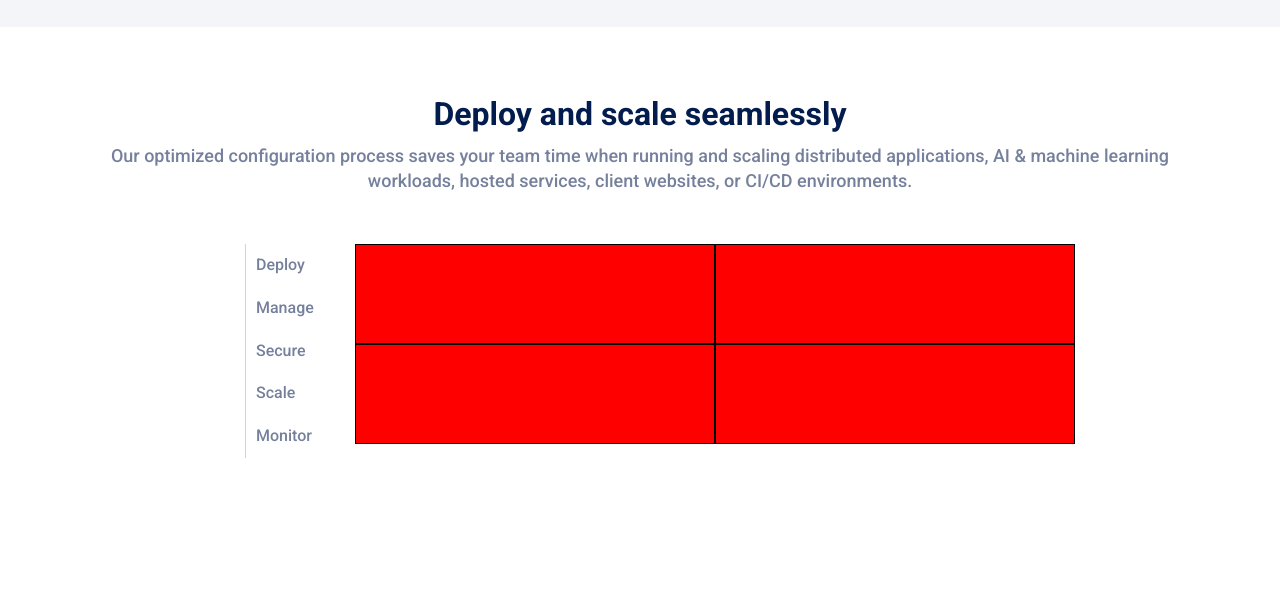
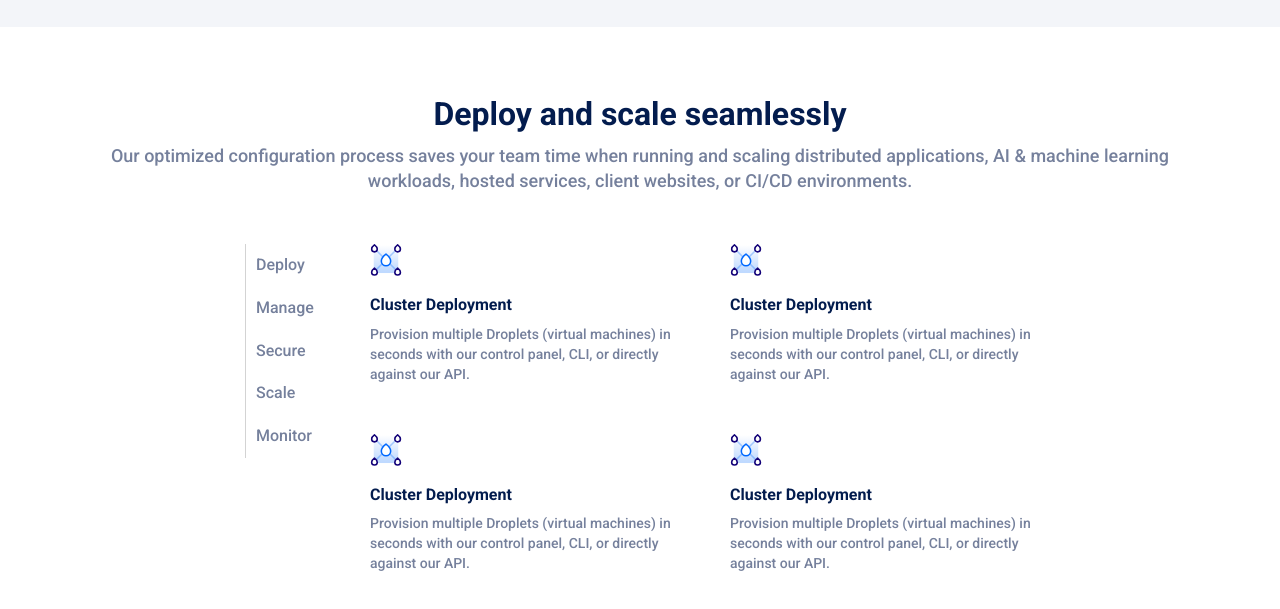
Before and after one commit to aficocelli/html-css-digitalocean, a plain HTML site: page index.html in a window 1280 px wide. Shown: the part 661-1270 px from the top of the page. Before the commit the page ends 1179 px from the top, so only its background shows below. Drawn offline with nearby package versions, Linux system fonts and the light colour scheme.

Commit message:
add. box layout

```diff
--- a/css/style.css
+++ b/css/style.css
@@ -190,10 +190,17 @@ body{
 .deploy li a:hover{
   text-decoration: none;
 }
-.prova>div{
-  height:100px;
-  background-color:red;
-  border:1px solid black;
+.box_text h4{
+  padding-top: 10px;
+  color:#031C4E;
+  font-weight:600;
+  font-size:16px;
+}
+.box_text p{
+  font-size:14px;
+}
+.box_text img{
+  width:32px;
 }
 /* /layout deploy section */
 
--- a/index.html
+++ b/index.html
@@ -174,11 +174,35 @@
                     </div>
                     <div class="col-xs-12 col-sm-10">
                       <div class="container-fluid">
-                        <div class="row prova">
-                          <div class="col-xs-12 col-sm-6"></div>
-                          <div class="col-xs-12 col-sm-6"></div>
-                          <div class="col-xs-12 col-sm-6"></div>
-                          <div class="col-xs-12 col-sm-6"></div>
+                        <div class="row">
+                          <div class="col-xs-12 col-sm-6">
+                            <div class="box_text">
+                              <img src="img/cluster-deploy.svg" alt="">
+                              <h4>Cluster Deployment</h4>
+                              <p>Provision multiple Droplets (virtual machines) in seconds with our control panel, CLI, or directly against our API.</p>
+                            </div>
+                          </div>
+                          <div class="col-xs-12 col-sm-6">
+                            <div class="box_text">
+                              <img src="img/cluster-deploy.svg" alt="">
+                              <h4>Cluster Deployment</h4>
+                              <p>Provision multiple Droplets (virtual machines) in seconds with our control panel, CLI, or directly against our API.</p>
+                            </div>
+                          </div>
+                          <div class="col-xs-12 col-sm-6">
+                            <div class="box_text">
+                              <img src="img/cluster-deploy.svg" alt="">
+                              <h4>Cluster Deployment</h4>
+                              <p>Provision multiple Droplets (virtual machines) in seconds with our control panel, CLI, or directly against our API.</p>
+                            </div>
+                          </div>
+                          <div class="col-xs-12 col-sm-6">
+                            <div class="box_text">
+                              <img src="img/cluster-deploy.svg" alt="">
+                              <h4>Cluster Deployment</h4>
+                              <p>Provision multiple Droplets (virtual machines) in seconds with our control panel, CLI, or directly against our API.</p>
+                            </div>
+                          </div>
                         </div>
                       </div>
                     </div>
```
